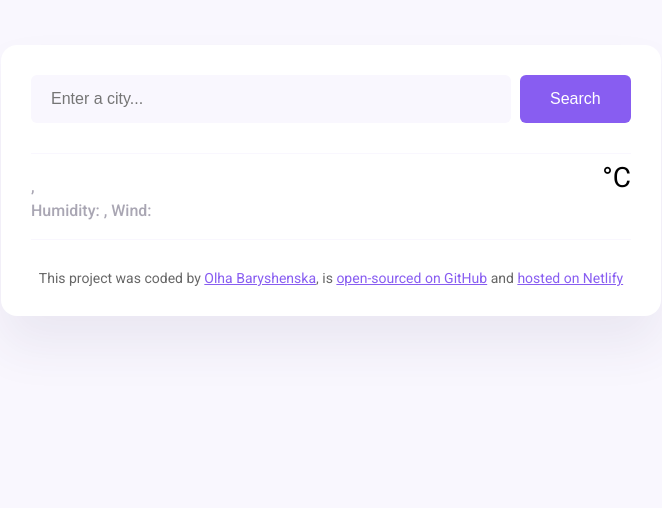
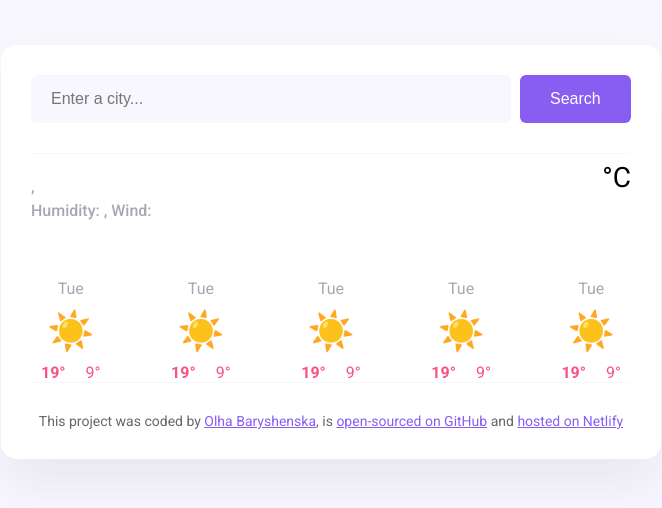
Before and after one commit to Olga16119/meteo-app, a plain HTML site: page index.html in a window 1280 px wide. Shown: the whole page, without its empty margins (309-971 px from the left). Drawn offline with nearby package versions, Linux system fonts and the light colour scheme; no server answers.

Commit message:
added forecast HTML

```diff
--- a/index.html
+++ b/index.html
@@ -45,6 +45,48 @@
             <div class="units">°C</div>
           </div>
         </div>
+        <div class="weather-forecast">
+          <div class="weather-forecast-day">
+            <div class="weather-forecast-date">Tue</div>
+            <div class="weather-forecast-icon">☀️</div>
+            <div class="weather-forecast-temperatures">
+              <div class="weather-forecast-temperature"><strong>19°</strong></div>
+              <div class="weather-forecast-temperature">9°</div>
+            </div>
+          </div>
+          <div class="weather-forecast-day">
+            <div class="weather-forecast-date">Tue</div>
+            <div class="weather-forecast-icon">☀️</div>
+            <div class="weather-forecast-temperatures">
+              <div class="weather-forecast-temperature"><strong>19°</strong></div>
+              <div class="weather-forecast-temperature">9°</div>
+            </div>
+          </div>
+          <div class="weather-forecast-day">
+            <div class="weather-forecast-date">Tue</div>
+            <div class="weather-forecast-icon">☀️</div>
+            <div class="weather-forecast-temperatures">
+              <div class="weather-forecast-temperature"><strong>19°</strong></div>
+              <div class="weather-forecast-temperature">9°</div>
+            </div>
+          </div>
+          <div class="weather-forecast-day">
+            <div class="weather-forecast-date">Tue</div>
+            <div class="weather-forecast-icon">☀️</div>
+            <div class="weather-forecast-temperatures">
+              <div class="weather-forecast-temperature"><strong>19°</strong></div>
+              <div class="weather-forecast-temperature">9°</div>
+            </div>
+          </div>
+          <div class="weather-forecast-day">
+            <div class="weather-forecast-date">Tue</div>
+            <div class="weather-forecast-icon">☀️</div>
+            <div class="weather-forecast-temperatures">
+              <div class="weather-forecast-temperature"><strong>19°</strong></div>
+              <div class="weather-forecast-temperature">9°</div>
+            </div>
+          </div>
+        </div>
       </main>
       <footer>
         This project was coded by
--- a/src/style.css
+++ b/src/style.css
@@ -81,3 +81,33 @@ a {
   font-size: 28px;
   margin-bottom: 38px;
 }
+
+.weather-forecast{
+  display: flex;
+  justify-content: space-between;
+  margin-top: 30px;
+}
+
+.weather-forecast-date{
+  text-align: center;
+  font-size: 16px;
+  line-height: 20px;
+  margin-top: 10px;
+  color:rgba(39, 33, 66, 0.4);
+}
+
+.weather-forecast-icon{
+  text-align: center;
+  font-size: 38px;
+  margin-top: 10px;
+}
+.weather-forecast-temperatures{
+  display: flex;
+  justify-content: center;
+  margin-top: 10px;
+  color: #f65282;
+}
+
+.weather-forecast-temperature{
+  padding: 0 10px;
+}
```
